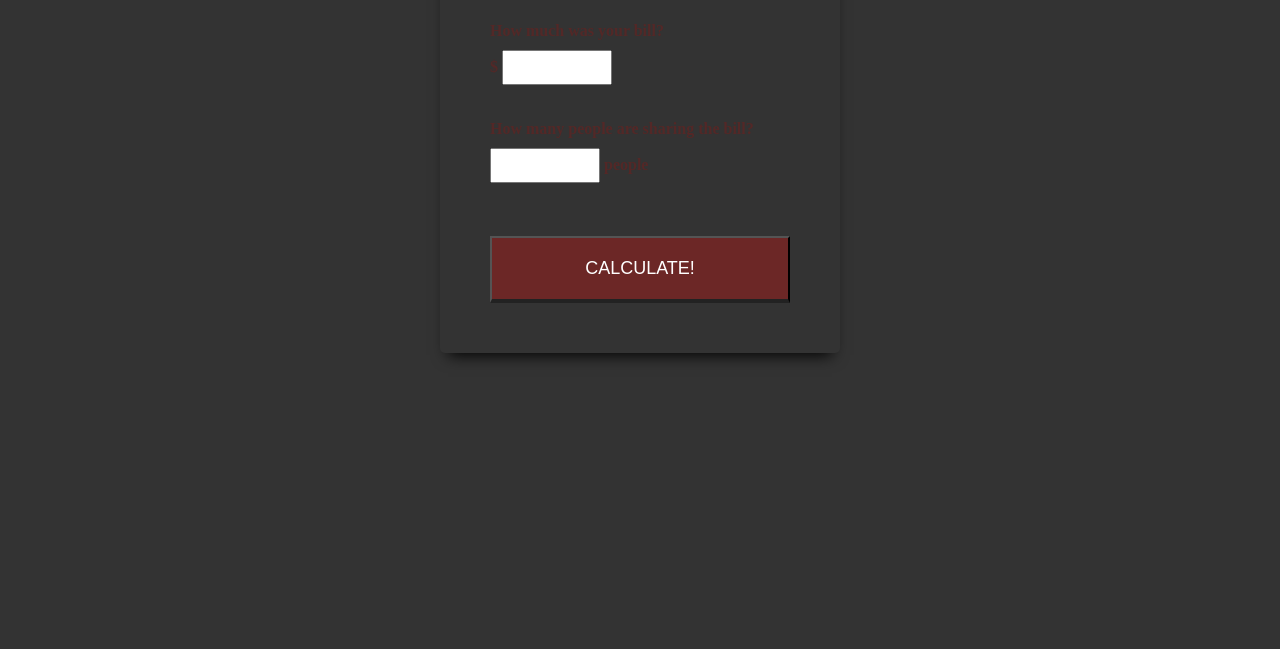
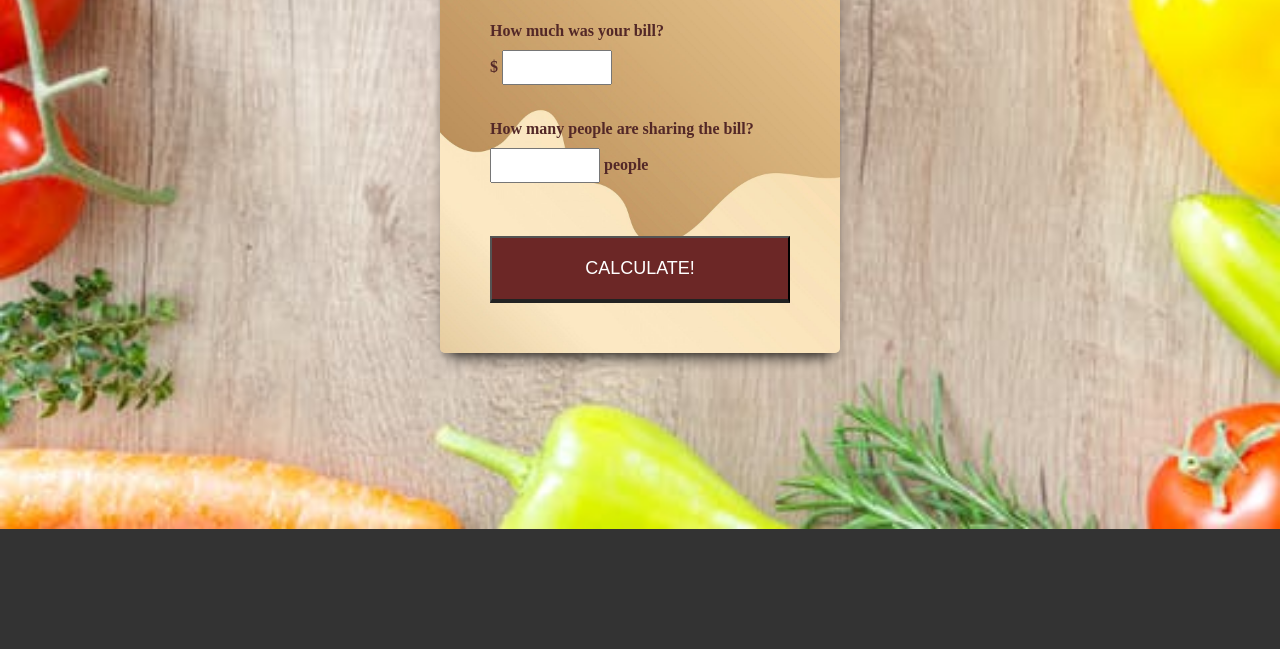
Before and after one commit to tanishkaaswal21239/SplitBill, a plain HTML site: page index.html in a window 1280 px wide. Shown: the part 151-800 px from the top of the page. Drawn offline with Linux system fonts and the light colour scheme.

Commit message:
Update styles.css

```diff
--- a/styles.css
+++ b/styles.css
@@ -1,7 +1,7 @@
 /*styles.css*/
 
 body {
-    background: #333 url(img/food8.jpeg) center center no-repeat;
+    background: #333 url(food8.jpeg) center center no-repeat;
     background-size: cover;
     color:#532827;
 }
@@ -11,7 +11,7 @@ body {
     margin: 40px auto 0;
     padding: 50px;
     box-sizing: border-box;
-    background: url(img/brown.jpg);
+    background: url(brown.jpg);
     background-size: cover;
     box-shadow: 0 10px 15px -8px #000;
     -webkit-border-radius: 5px;
```
